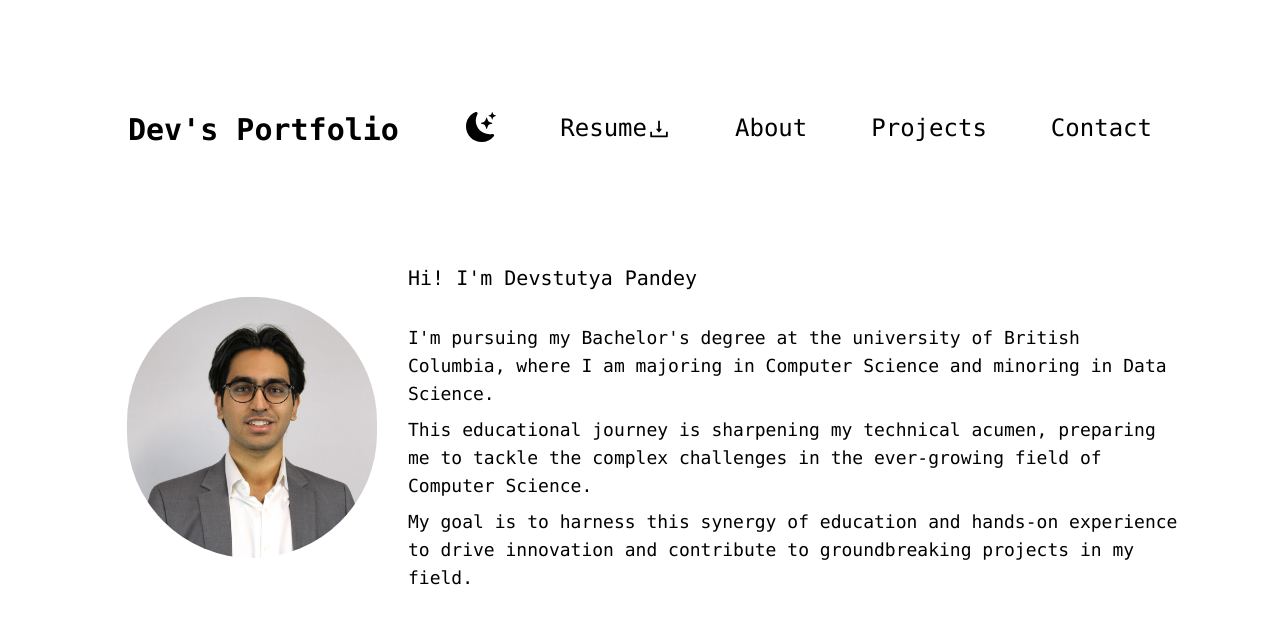
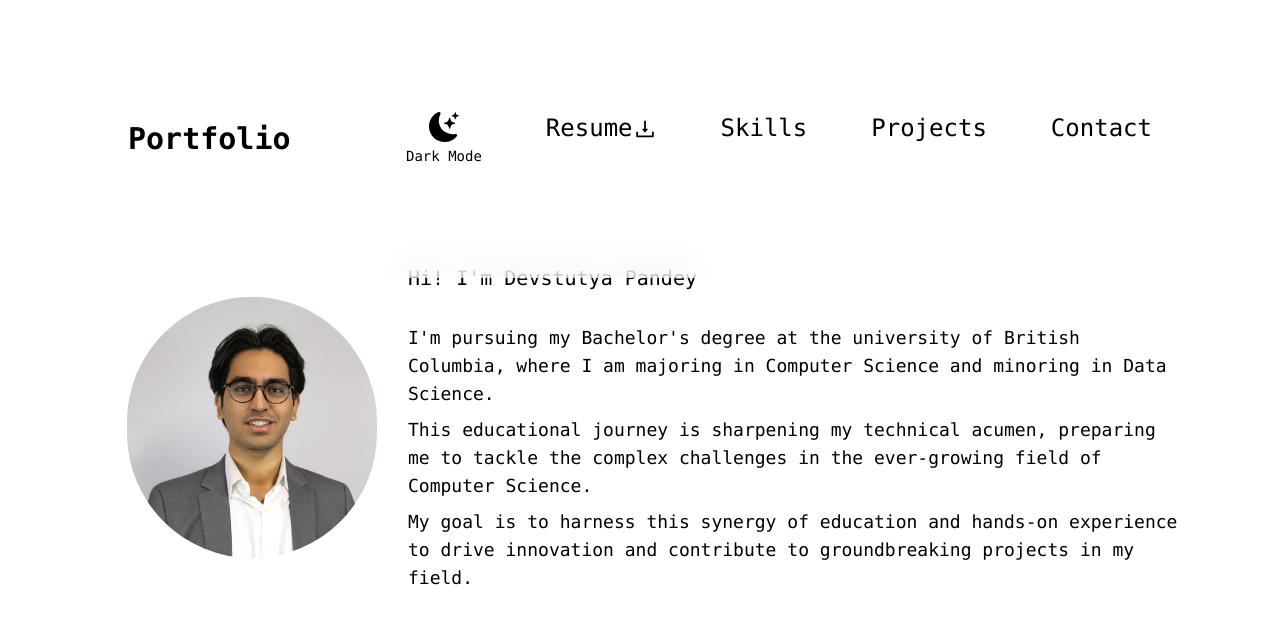
Before and after one commit to Devstutya/portfolio, a Next.js app: page / in a window 1280 px wide. Shown: the top 624 px of the page. Built offline with nearby package versions, Linux system fonts and the light colour scheme.

Commit message:
Updated formatting

```diff
--- a/src/app/page.js
+++ b/src/app/page.js
@@ -33,16 +33,17 @@ export default function Home() {
           {/*Nav bar flex container with padding*/}
           <div className={`fixed left-0 top-0 flex w-full justify-between p-28 ${darkMode ? "bg-customDarkNavBg" : "bg-white/50"} backdrop-blur-lg dark:bg-customDarkNavBg`}>
             <p className="flex items-center ml-4">
-              <code className="text-3xl font-mono font-bold">Dev's Portfolio</code>
+              <code className="text-3xl font-mono font-bold">Portfolio</code>
             </p>
             {/* Navigation */}
             <nav className="mr-4">
               <ul className="flex space-x-16">
-                <li>
+                <li className="flex flex-col items-center">
                   <BsFillMoonStarsFill
                     className={`cursor-pointer text-3xl hover:scale-125 transition-transform ${darkMode ? "text-white" : "text-black"}`}
                     onClick={toggleDarkMode}
                   />
+                  <span className="text-sm mt-1">{darkMode ? "Light Mode" : "Dark Mode"}</span>
                 </li>
                 <li className="hover:scale-125 text-2xl transition-transform">
                   <a className="bg-black-500 rounded" href="/resume.pdf" download="Devstutya_Pandey_Resume.pdf">Resume
@@ -50,7 +51,7 @@ export default function Home() {
                   </a>
                 </li>
                 <li className="hover:scale-125 text-2xl transition-transform">
-                  <a href="#about">About</a>
+                  <a href="#skills">Skills</a>
                 </li>
                 <li className="hover:scale-125 text-2xl transition-transform">
                   <a href="#projects">Projects</a>
@@ -77,6 +78,7 @@ export default function Home() {
               <p className="text-lg font-mono mt-2 ml-12">This educational journey is sharpening my technical acumen, preparing me to tackle the complex challenges in the ever-growing field of Computer Science.</p>
               <p className="text-lg font-mono mt-2 ml-12">My goal is to harness this synergy of education and hands-on experience to drive innovation and contribute to groundbreaking projects in my field.</p>
             </div>
+
           </div>
         </div>
       </main>
```
